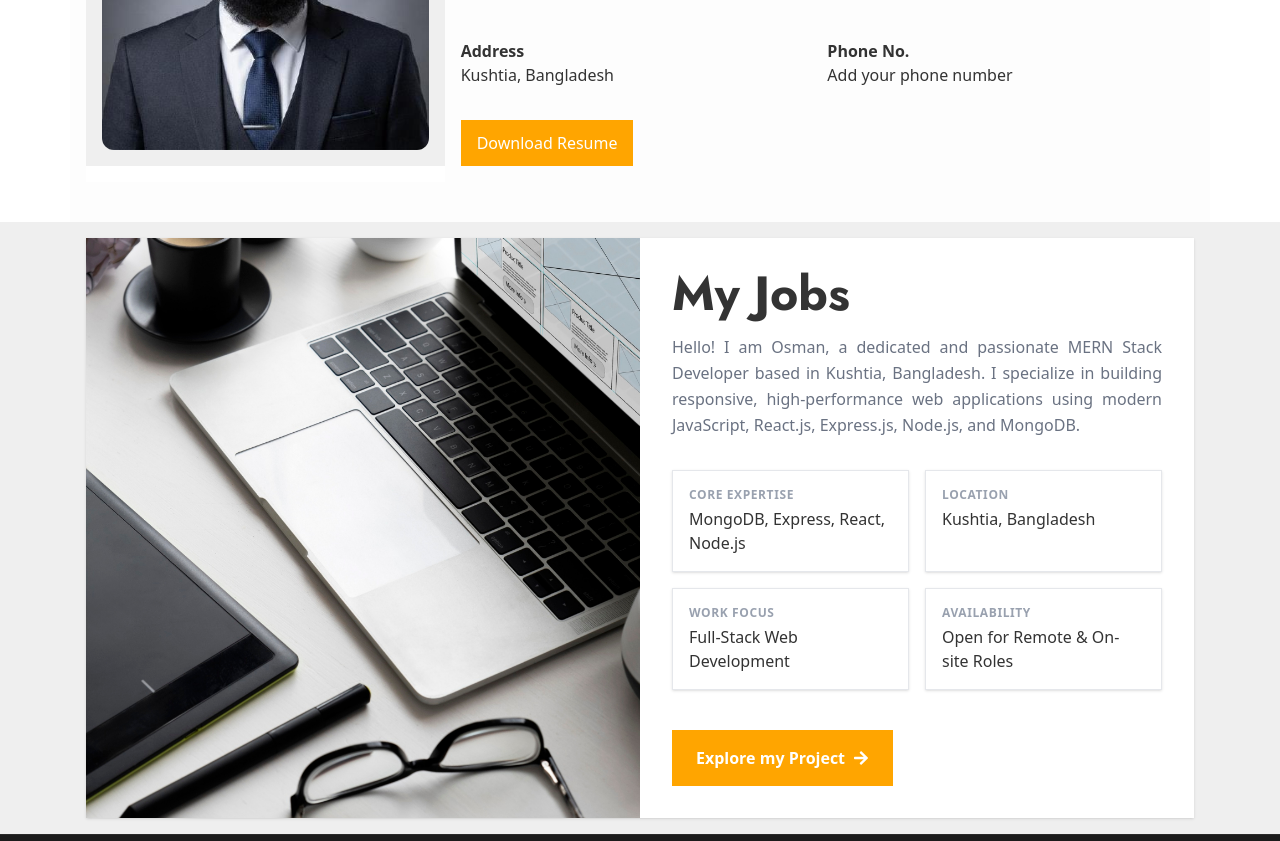
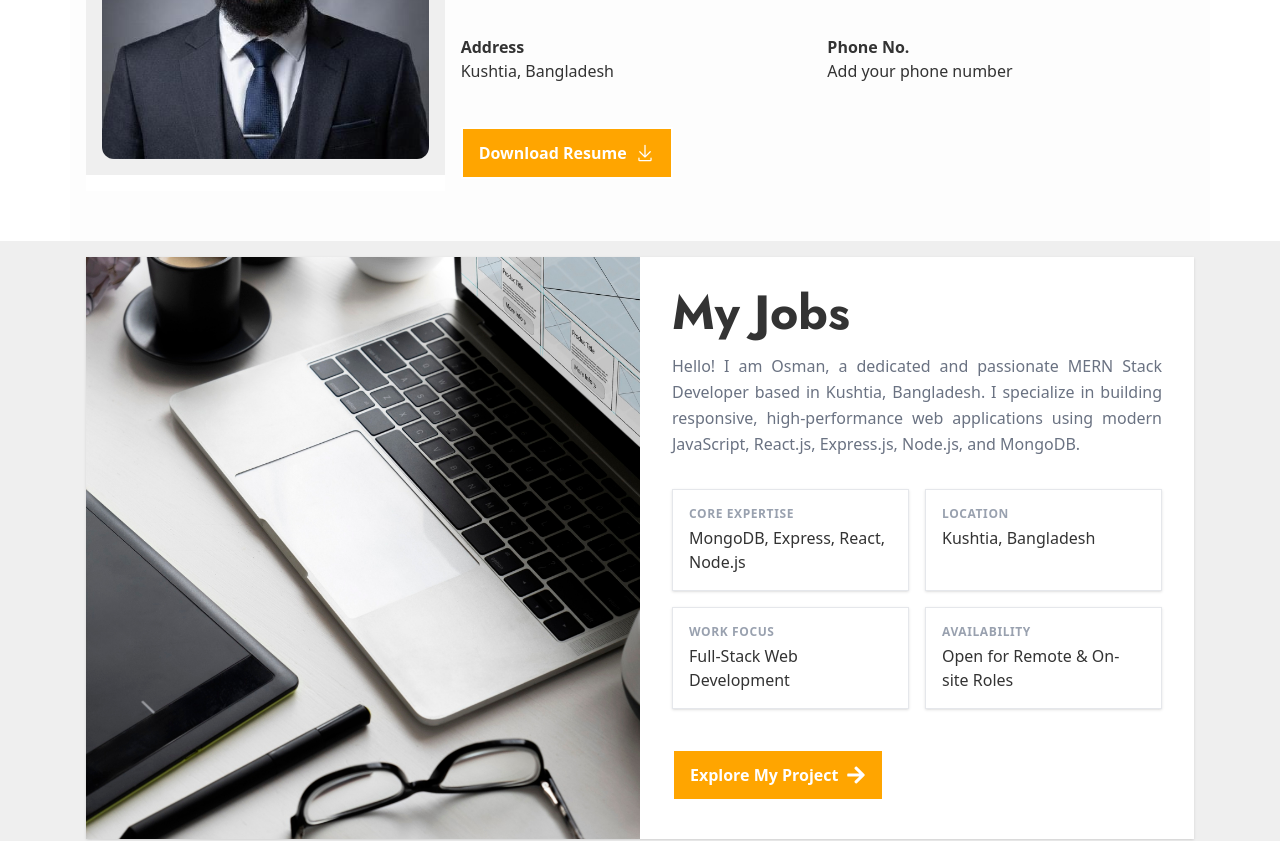
Before and after one commit to osman10/portfolio, a Next.js app: page /about in a window 1280 px wide. Shown: the part 1300-2141 px from the top of the page. Built offline with nearby package versions, Linux system fonts and the light colour scheme.

Commit message:
Added Custom Link

```diff
--- a/app/about/page.tsx
+++ b/app/about/page.tsx
@@ -1,10 +1,11 @@
 "use client";
 import ScrollIndicator from "../components/ScrollIndicator";
 import { motion } from "framer-motion";
-import Link from "next/link";
 import Image from "next/image";
 import { FaCode, FaMapMarkerAlt, FaBriefcase, FaClock, FaArrowRight } from "react-icons/fa";
 import TabsSection from "../components/Tab";
+import CustomLink from "../components/CustomLink";
+import { GoDownload } from "react-icons/go";
 
 
 const page = () => {
@@ -116,7 +117,12 @@ const page = () => {
               </dl>
 
               <div className=" mt-5 ">
-                <a href="#" className="px-4 py-3 bg-light-orange text-white hover:bg-dark-orange transition">Download Resume </a>
+                <CustomLink
+                  text="Download Resume"
+                  href="/resume.pdf"
+                  icon={GoDownload}
+                />
+
               </div>
 
             </div>
@@ -198,13 +204,11 @@ const page = () => {
 
                 </div>
 
-                <Link
-                  href="/project"
-                  className="group inline-flex items-center gap-2 bg-light-orange px-6 py-4 text-white hover:bg-dark-orange font-bold transition-colors"
-                >
-                  Explore my Project
-                  <FaArrowRight className="transition-transform duration-300 group-hover:rotate-[-45deg]" />
-                </Link>
+                <CustomLink
+                  text="Explore My Project"
+                  href="/projects"
+                  icon={FaArrowRight}
+                />
               </div>
             </div>
 
--- /dev/null
+++ b/app/components/CustomLink.tsx
@@ -0,0 +1,26 @@
+import Link from 'next/link';
+import type { ComponentType, SVGProps } from 'react';
+
+type CustomLinkProps = {
+  text?: string;
+  href?: string;
+  icon?: ComponentType<SVGProps<SVGSVGElement>>;
+};
+
+export default function CustomLink({ text = "Hover Me", href = "/", icon: Icon }: CustomLinkProps) {
+  return (
+    <Link
+      href={href}
+      className="relative inline-block px-4 py-3 font-semibold text-white bg-light-orange border-2 overflow-hidden z-10 transition-colors duration-300 hover:text-white group cursor-pointer"
+    >
+      {/* Sliding background layer */}
+      <span className="absolute inset-0 bg-dark-orange -translate-x-full origin-left transition-transform duration-400 ease-[cubic-bezier(0.16,1,0.3,1)] group-hover:translate-x-0 -z-10" />
+
+      {/* Link Content (Text + Icon) */}
+      <span className="relative z-10 flex items-center gap-2">
+        {text}
+        {Icon && <Icon className="w-5 h-5 transition-transform duration-300 group-hover:translate-x-1" />}
+      </span>
+    </Link>
+  );
+}
--- a/app/components/GitHub.tsx
+++ b/app/components/GitHub.tsx
@@ -1,6 +1,7 @@
 import Link from "next/link";
 import { FaGithub } from "react-icons/fa";
 import { motion } from "framer-motion";
+import CustomLink from "./CustomLink";
 
 const GitHub = () => {
     return (
@@ -22,7 +23,11 @@ const GitHub = () => {
                         </p>
                     </div>
                     <div className="flex justify-start">
-                        <Link href="https://github.com/osman10" className="flex flex-row gap-2 items-center bg-light-orange hover:bg-dark-orange text-white px-5 py-3 transition"><FaGithub />GitHub</Link>
+                        <CustomLink
+                            text="Github"
+                            href="https://github.com/osman10"
+                            icon={FaGithub}
+                        />
                     </div>
                 </div>
             </div>
```
Lines whose indentation alone changed are shown as unchanged.
